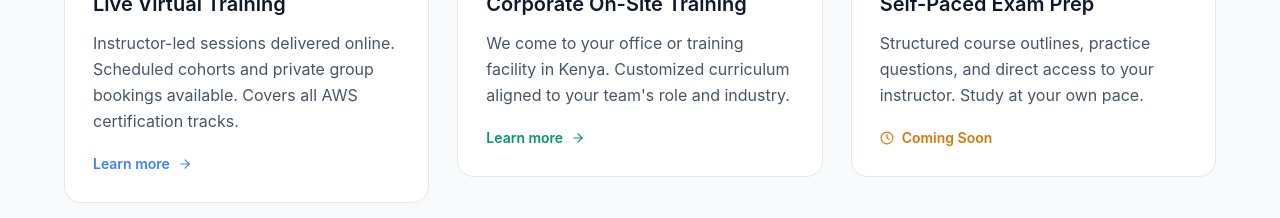
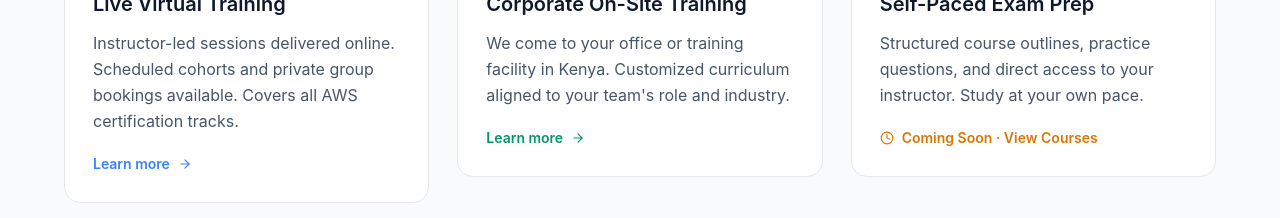
Before and after one commit to kira-PJ/sentibay-consulting, a Next.js app: page / in a window 1280 px wide. Shown: the part 1500-1718 px from the top of the page. Built offline with nearby package versions, Linux system fonts and the light colour scheme.

Commit message:
Link self-paced to learn.sentibay.com, remove em dashes from YouTube titles, fix inquiry route env vars

```diff
--- a/app/api/inquiry/route.ts
+++ b/app/api/inquiry/route.ts
@@ -13,22 +13,16 @@
       return NextResponse.json({ error: "Missing required fields" }, { status: 400 });
     }
 
-    // Read env vars inside the handler so they are available at runtime
+    // Read env vars — using APP_AWS_* prefix to avoid conflict with Amplify reserved vars
     const region = process.env.APP_AWS_REGION ?? "us-west-2";
     const accessKeyId = process.env.APP_AWS_ACCESS_KEY_ID;
     const secretAccessKey = process.env.APP_AWS_SECRET_ACCESS_KEY;
     const tableName = process.env.DYNAMODB_TABLE_INQUIRIES;
     const fromEmail = process.env.SES_FROM_EMAIL;
-
-    console.log("ENV RUNTIME CHECK:", {
-      region,
-      hasKey: !!accessKeyId,
-      hasSecret: !!secretAccessKey,
-      table: tableName ?? "NOT SET",
-      sesFrom: fromEmail ?? "NOT SET",
-    });
+    const notifyEmail = process.env.SES_NOTIFY_EMAIL ?? fromEmail;
 
     if (!accessKeyId || !secretAccessKey) {
+      console.error("AWS credentials not configured");
       return NextResponse.json({ error: "AWS credentials not configured" }, { status: 500 });
     }
 
@@ -58,14 +52,14 @@
       );
     }
 
-    // Send email via SES — failure does not block the response
+    // Send email via SES
     if (fromEmail) {
       try {
         await ses.send(
           new SendEmailCommand({
             Source: fromEmail,
             Destination: {
-              ToAddresses: [process.env.SES_NOTIFY_EMAIL ?? fromEmail],
+              ToAddresses: [notifyEmail!],
             },
             Message: {
               Subject: { Data: `New Consulting Inquiry from ${name}` },
@@ -77,10 +71,13 @@
             },
           })
         );
-        console.log("SES email sent");
+        console.log("SES email sent to", notifyEmail);
       } catch (sesErr) {
-        console.error("SES error (non-blocking):", sesErr);
+        // Log but don't block — inquiry is already saved to DB
+        console.error("SES error:", sesErr);
       }
+    } else {
+      console.warn("SES_FROM_EMAIL not set — skipping email notification");
     }
 
     return NextResponse.json({ success: true, id });
--- a/components/home/TrainingOptions.tsx
+++ b/components/home/TrainingOptions.tsx
@@ -34,7 +34,7 @@
     title: "Self-Paced Exam Prep",
     description:
       "Structured course outlines, practice questions, and direct access to your instructor. Study at your own pace.",
-    href: "/courses",
+    href: "https://learn.sentibay.com/courses",
     photo: "https://images.unsplash.com/photo-1434030216411-0b793f4b4173?w=600&q=80&auto=format&fit=crop",
     photoAlt: "Student studying for AWS certification",
     accent: "#0D9488",
@@ -89,9 +89,14 @@
                   <h3 className="text-xl font-semibold text-slate-900 mb-3">{title}</h3>
                   <p className="text-slate-600 leading-relaxed flex-1 mb-5">{description}</p>
                   {comingSoon ? (
-                    <div className="inline-flex items-center gap-2 text-sm font-semibold text-amber-600">
-                      <Clock size={14} /> Coming Soon
-                    </div>
+                    <a
+                      href={href}
+                      target="_blank"
+                      rel="noopener noreferrer"
+                      className="inline-flex items-center gap-2 text-sm font-semibold text-amber-600 hover:text-amber-700 transition-colors"
+                    >
+                      <Clock size={14} /> Coming Soon &middot; View Courses
+                    </a>
                   ) : (
                     <Link
                       href={href}
--- a/components/home/YouTubeSection.tsx
+++ b/components/home/YouTubeSection.tsx
@@ -4,17 +4,17 @@
 const videos = [
   {
     id: "dQw4w9WgXcQ", // replace with real YouTube video IDs
-    title: "AWS Multi-VPC Setup – Transit Gateway Hands On",
+    title: "AWS Multi-VPC Setup: Transit Gateway Hands On",
     topic: "Networking",
   },
   {
     id: "dQw4w9WgXcQ",
-    title: "Clouds Aren't Just for Rain – Welcome to AWS Cloud 101",
+    title: "Clouds Aren't Just for Rain: Welcome to AWS Cloud 101",
     topic: "Module #1",
   },
   {
     id: "dQw4w9WgXcQ",
-    title: "Mastering AWS IAM – I Am Who I Say I Am",
+    title: "Mastering AWS IAM: I Am Who I Say I Am",
     topic: "Module #3",
   },
   {
```
